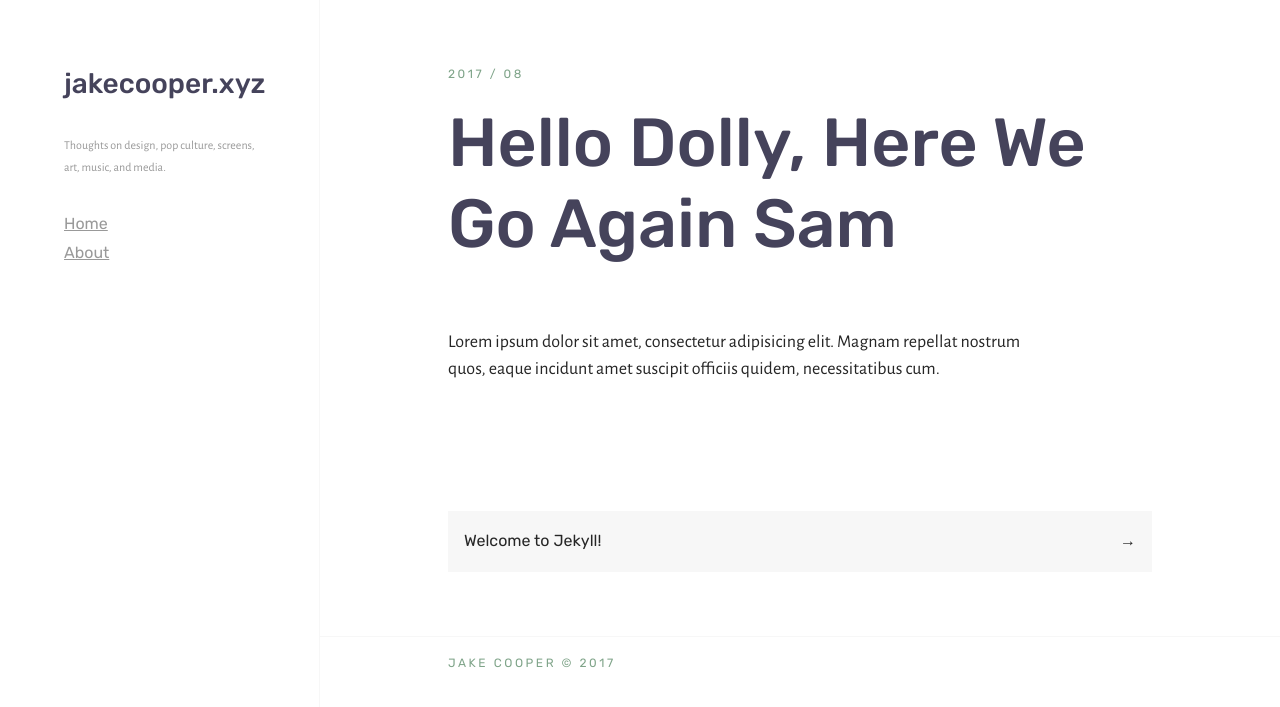
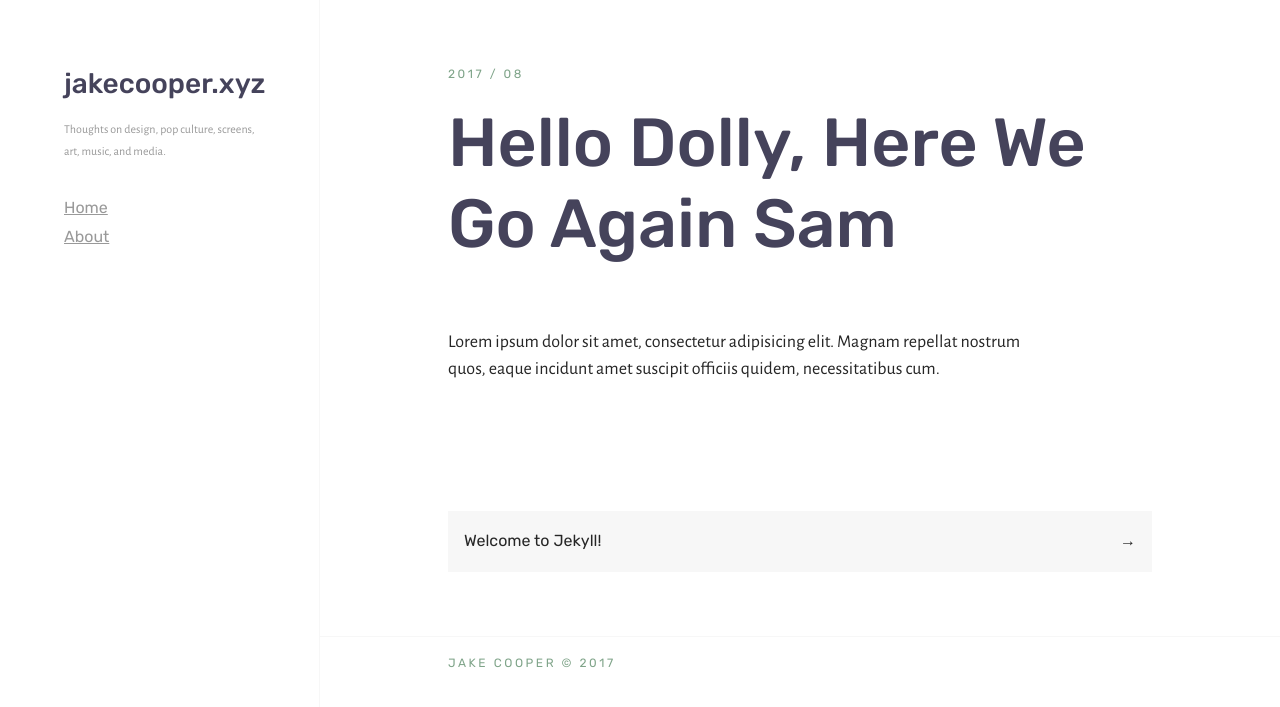
Before and after one commit to jakecooperdesign/jakecooper.xyz, a Jekyll site: the page built from _posts/2017-08-01-hello-dolly.md, in a window 1280 px wide. Shown: the top 707 px of the page. Built offline with Jekyll 4.4.1, drawn with Linux system fonts in a browser that asks for light colours; nearby versions of some CDN libraries; some web fonts are replaced.

Commit message:
Spacing of header

```diff
--- a/_layouts/base.html
+++ b/_layouts/base.html
@@ -21,7 +21,7 @@
 				<div class="p4">
 					<header class="site-header">
 						<h1 class="is-size-3"><a href="/" class="is-link-wrapper">{{site.title}}</a></h1>
-						<p class="is-size-7 has-text-light is-font-serif mt2">{{site.description}}</p>
+						<p class="is-size-7 has-text-light is-font-serif mt1">{{site.description}}</p>
 					</header>
 					<nav id="site-nav" class="is-flex is-column mv2">
 						{% for page in site.pages %}
```
